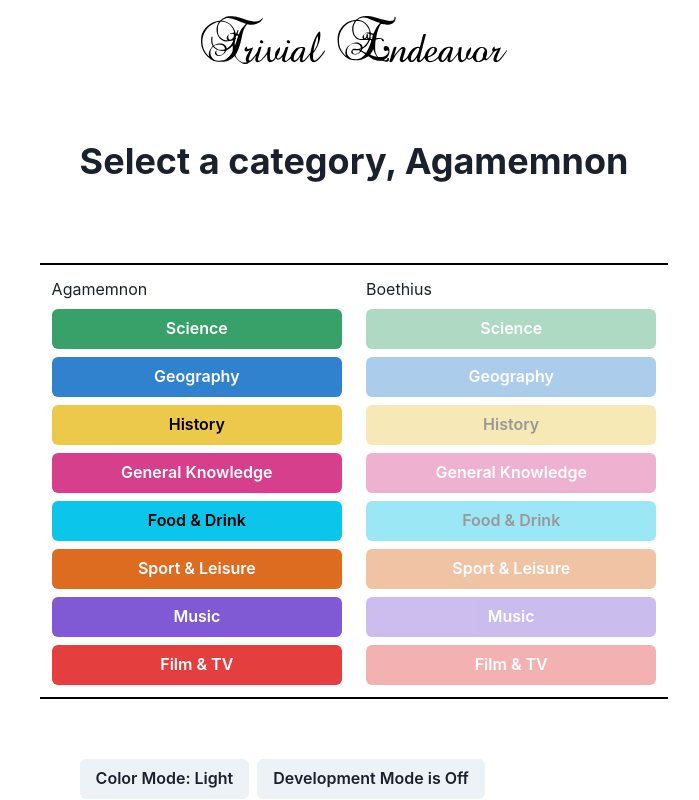
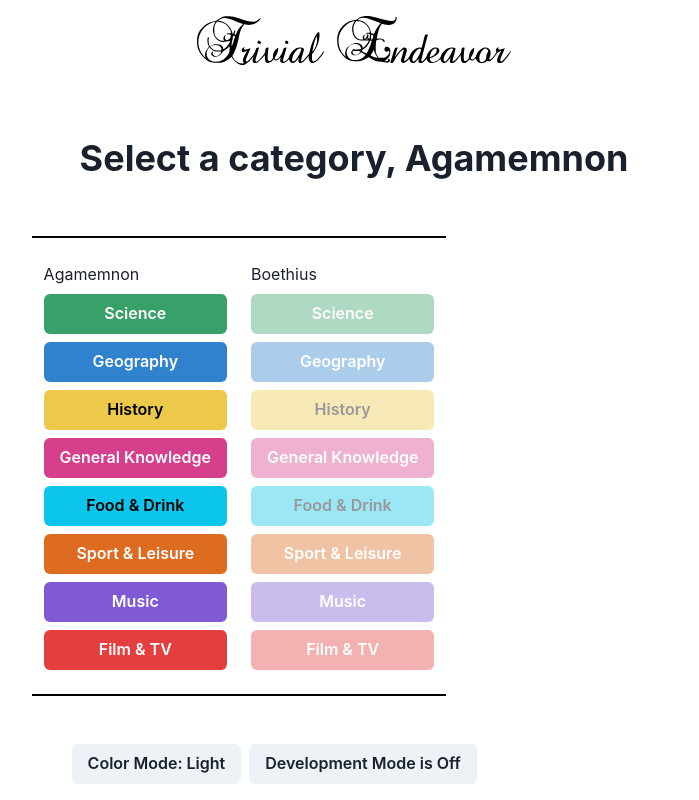
Before and after one commit to vpbasile/trivial-endeavor-2, a React (Vite) app: page / in a window 1280 px wide. Both pictures are taken after a click on the button "Begin Game". Shown: the top 800 px of the page, without its empty margins (286-985 px from the left). Built offline with nearby package versions, Linux system fonts and the light colour scheme.

Commit message:
Removing margins from everything

```diff
--- a/src/components/gameboard.tsx
+++ b/src/components/gameboard.tsx
@@ -1,4 +1,4 @@
-import { Box, Heading } from "@chakra-ui/react"
+import { Box, Collapse, Heading } from "@chakra-ui/react"
 import { ErrorBoundary } from "react-error-boundary";
 import GameSetup from "./GameSetup";
 import { neededToWin, categoryList, players } from "./helpers/settings";
@@ -37,40 +37,28 @@ export default function GameBoard() {
 
     // const bgColor = useColorModeValue('white', 'black')
 
-    // FIXME - Centralize where I control which components are displayed.
-    function whatToDisplay(phaseTitle: string) {
-        switch (phaseTitle) {
-            case "Welcome": {
-                return (<Box id="setup">
+    const currentPhase = whatsHappening.currentPhase;
+    return (<ErrorBoundary fallback={<Box>Error in component</Box>}>
+        <AppRow id="displayMessage">
+            <Box textAlign={'center'} id="messageDisplay" w={'100%'}
+                p={10}
+                borderRadius={'lg'}>
+                <Heading id='displayMessage' as='h2' whiteSpace={'normal'}>{displayMessage}</Heading>
+            </Box>
+        </AppRow>
+        <Box id="gameBoardContainer">
+            <Collapse in={currentPhase === "Welcome"}  unmountOnExit animateOpacity>
+                <Box id="setup">
                     <GameSetup
                         // <><><> What's happening
                         whatsHappening={whatsHappening} setwhatsHappening={setwhatsHappening}
                         scoreState={scoreState} setScoreState={setScoreState}
                         SETdisplayMessage={SETdisplayMessage}
                     />
-                </Box>); break;
-            }
-            case "Select": {
-                return (<Box id="scoreboard" display={{ sm: 'flex' }} scrollBehavior={'smooth'}>
-                    {scoreState.map((player) => (
-                        <PlayerColumn
-                            key={player.name + "playerColumn"}
-                            player={player}
-                            categoryList={categoryList}
-                            scoreState={scoreState}
-                            whatsHappening={whatsHappening} setwhatsHappening={setwhatsHappening}
-                            SETdisplayMessage={SETdisplayMessage}
-                            vyingForPlace={vyingForPlace}
-                            currentQuestion={currentQuestion} setCurrentQuestion={setCurrentQuestion}
-                            guessedYet={guessedYet} setguessedYet={setguessedYet}
-                            devMode={devMode} />))
-                    }
-                </Box>)
-                break;
-            }
-            case "End": { break; }
-            default: {
-                return (<AppRow id="question">
+                </Box>
+            </Collapse>
+            <Collapse in={currentPhase === "Answer"} unmountOnExit animateOpacity>
+                <AppRow id="question">
                     <QuestionDisplay key={"currentQuestion"}
                         // <><><> Dev mode stuff
                         devMode={devMode}
@@ -88,23 +76,27 @@ export default function GameBoard() {
                         // <><><> Game Globals
                         categoryList={categoryList}
                     />
-                </AppRow>)
-            }
-                break;
-        }
-    }
-
-    return (<ErrorBoundary fallback={<Box>Error in component</Box>}>
-        <AppRow id="displayMessage">
-            <Box textAlign={'center'} id="messageDisplay" w={'100%'}
-                my={5}
-                p={8}
-                borderRadius={'lg'}>
-                <Heading id='displayMessage' as='h2' whiteSpace={'normal'}>{displayMessage}</Heading>
-            </Box>
-        </AppRow>
-        <Box id="gameBoardContainer">
-            {whatToDisplay(whatsHappening.currentPhase)}
+                </AppRow>
+            </Collapse>
+            <Collapse  in={currentPhase === "Select"}  unmountOnExit animateOpacity>
+                <Box id="scoreboard" display={{ sm: 'flex' }} scrollBehavior={'smooth'}>
+                    {scoreState.map((player) => (
+                        <PlayerColumn
+                            key={player.name + "playerColumn"}
+                            player={player}
+                            categoryList={categoryList}
+                            scoreState={scoreState}
+                            whatsHappening={whatsHappening} setwhatsHappening={setwhatsHappening}
+                            SETdisplayMessage={SETdisplayMessage}
+                            vyingForPlace={vyingForPlace}
+                            currentQuestion={currentQuestion} setCurrentQuestion={setCurrentQuestion}
+                            guessedYet={guessedYet} setguessedYet={setguessedYet}
+                            devMode={devMode}
+                            show={player.index === whatsHappening.currentPlayerIndex}
+                        />))
+                    }
+                </Box>
+            </Collapse>
         </Box>
         <AppRow id="controlRow" >
             < ErrorBoundary fallback={<Box>Error in component</Box>}>
--- a/src/components/helpers/appRow.tsx
+++ b/src/components/helpers/appRow.tsx
@@ -6,7 +6,7 @@ export default function AppRow(props: { children: React.ReactNode, border?:strin
     // const breakColor = useColorModeValue({base:'red.100',sm: 'green.100',md: 'blue.100'},{base:'red.900',sm: 'green.900',md: 'blue.900'})
     return (
         <Box id={props.id || "defaultID"} border={props.border}
-        display={{ sm: "flex" }} py={2} my={2} px={2}
+        display={{ sm: "flex" }} py={4} px={2}
         // borderY={breakBorders}
         // borderX={breakBorders} bg={breakColor}
         >
--- a/src/components/question/AnswerButton.tsx
+++ b/src/components/question/AnswerButton.tsx
@@ -26,7 +26,7 @@ export default function AnswerButton(props: AnswerButtonProps) {
 	if (currentQuestion === undefined) { return null; }
 	// <><><> If we have a question, continue with
 	const guessedYet = props.guessedYet; const setguessedYet = props.setguessedYet;
-	const guessEntered = props.guessEntered
+	// const guessEntered = props.guessEntered
 	// <><><> Game Globals
 	// <><><> Button-specific Globals
 	const buttonIndex = props.index;
@@ -46,8 +46,8 @@ export default function AnswerButton(props: AnswerButtonProps) {
 	}
 
 	return (
-		<Box>
-			<Button colorScheme={color} id={buttonID} whiteSpace={'normal'} w={'100%'} my={2}
+		<Box py={2}>
+			<Button colorScheme={color} id={buttonID} whiteSpace={'normal'} w={'100%'} py={2}
 				isDisabled={isDisabled}
 				onClick={() => { setguessedYet(true); handleGuess(buttonIndex, currentPlayerIndex, questionCategoryTag) }} >
 				{buttonText}
--- a/src/components/question/QuestionDisplay.tsx
+++ b/src/components/question/QuestionDisplay.tsx
@@ -82,8 +82,7 @@ export default function QuestionDisplay(props: QuestionProps): JSX.Element | nul
 		// Now tell them whether their guess was correct or not.  Also present a button to go to the next player's turn.
 
 		// Pause then advance to the next player
-		// FIXME Every time i use this find, I should be using a map instead
-		// sleep(5000).then(() => moveOn(nextPlayerIndex))
+		sleep(5000).then(() => moveOn(nextPlayerIndex))
 	}
 
 
@@ -151,8 +150,8 @@ export default function QuestionDisplay(props: QuestionProps): JSX.Element | nul
 		// FIXME Need to have a way to give this box the color of the current category
 		// FIXME It should also display the category title
 		<Box id="questionWrapper">
-			<Heading id="display-question" bg={'gray.500'} p={5} m={5} borderRadius={'lg'}>{questionText}</Heading>
-			{answerButtons}
+			<Heading id="display-question" bg={'gray.500'} p={8} borderRadius={'lg'}>{questionText}</Heading>
+			<Box id="buttonWrapper" p={2}>{answerButtons}</Box>
 		</Box>
 	);
 }
--- a/src/components/scoreboard/PlayerColumn.tsx
+++ b/src/components/scoreboard/PlayerColumn.tsx
@@ -1,6 +1,6 @@
 import { Dispatch } from 'react';
 import { category, player, questionInternal, whatsHappeningHolder, winners } from '../helpers/dataStructures';
-import { Text, Stack, useColorModeValue } from '@chakra-ui/react';
+import { Text, Stack, useColorModeValue, Collapse } from '@chakra-ui/react';
 import CategoryButton from './CategoryButton';
 import { sidePad } from '../helpers/style';
 
@@ -16,9 +16,10 @@ type PlayerColumnProps = {
 	// <><><> Winning
 	vyingForPlace: winners;
 	// <><><> Game Globals
-	categoryList: category[],
+	categoryList: category[];
 	// <><><> Question Globals
-	player: player,
+	player: player;
+	show: boolean;
 	// <><><> Derivative values
 }
 
@@ -43,7 +44,8 @@ export default function PlayerColumn(props: PlayerColumnProps) {
 	const fgColor = useColorModeValue('black', 'white')
 
 	return (
-		<Stack direction='column' id={playerKey + "-column"} flex={1} px={sidePad} borderY={`2px solid ${fgColor}`} py={3} my={3}>
+		<Collapse in={true}>
+			<Stack direction='column' id={playerKey + "-column"} flex={1} px={sidePad} borderY={`2px solid ${fgColor}`} py={6}>
 				<Text colorScheme='gray' >{player.name}</Text>
 				{categoryList.map(category => {
 					if (category.queryTag !== "none") {
@@ -72,5 +74,6 @@ export default function PlayerColumn(props: PlayerColumnProps) {
 				}
 				)}
 			</Stack>
+		</Collapse>
 	)
 }
```
Lines whose indentation alone changed are shown as unchanged.
